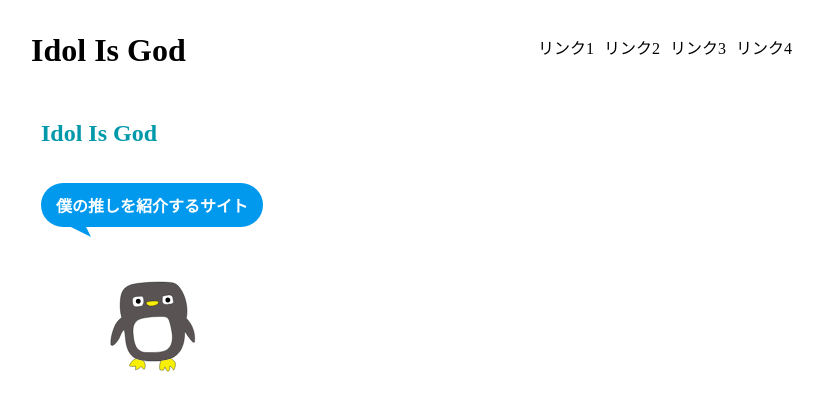
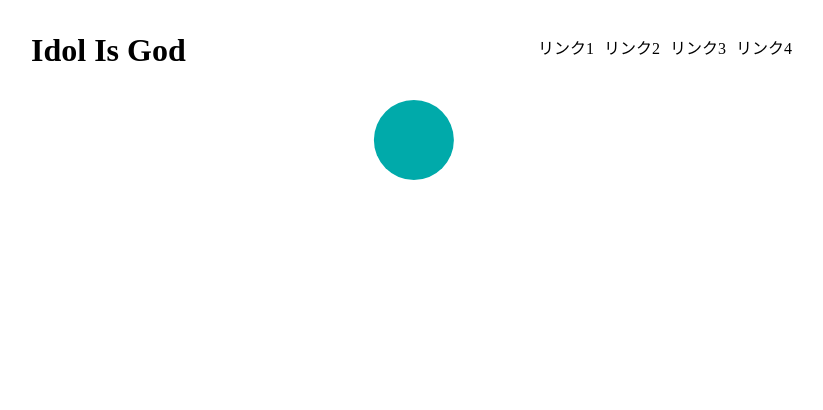
Before and after one commit to takashi0602/my-web, a Nuxt app: page / in a window 1280 px wide. Shown: the top 410 px of the page, without its empty margins (226-1049 px from the left). Built offline with nearby package versions, Linux system fonts and the light colour scheme.

Commit message:
アニメーション 作成

```diff
--- a/components/top/index.vue
+++ b/components/top/index.vue
@@ -1,9 +1,6 @@
 <template lang="pug">
   main.p-main
-    .st-container
-      h1 Idol Is God
-      p.p-main_balloon 僕の推しを紹介するサイト
-      .p-main_img
+    .a-circle
 </template>
 
 <script>
@@ -15,37 +12,34 @@
 @import "~assets/scss/library/variable.scss";
 
 .p-main {
-  color: #0099aa;
-  &_balloon {
-    color: #fff;
-    font-weight: bold;
-    display: inline-block;
-    position: relative;
-    background: #0099ee;
-    border-radius: 30px;
-    padding: 10px 15px;
+  position: relative;
+}
+
+.a-circle {
+  position: absolute;
+  width: 100px;
+  height: 100px;
+  border-radius: 50%;
+  background: #0aa;
+  top: 50%;
+  left: 50%;
+  transform: translateX(-50%);
+  transform-origin: 0 0;
+  animation: circle 10s infinite;
+}
+
+@keyframes circle {
+  0% {
+    width: 100px;
+    height: 100px;
   }
-  &_balloon:before {
-    content: "";
-    display: block;
-    margin-left: -10px;
-    border: 10px solid transparent;
-    border-left: 30px solid #0099ee;
-    position: absolute;
-    top: 85%;
-    left: 15%;
-    transform: rotate(45deg);
-    z-index: -1;
+  50% {
+    width: 0;
+    height: 0;
   }
-  &_img {
-    background-image: url("/images/penguin_1.svg");
-    background-repeat: no-repeat;
-    background-size: contain;
-    width: 200px;
-    height: 200px;
-    position: relative;
-    top: -10px;
-    left: 5%;
+  100% {
+    width: 100px;
+    height: 100px;
   }
 }
 
```
Also changed, not shown: package.json (+6 -6 lines), 1 other file (tests, documents, lock files or other folders).
